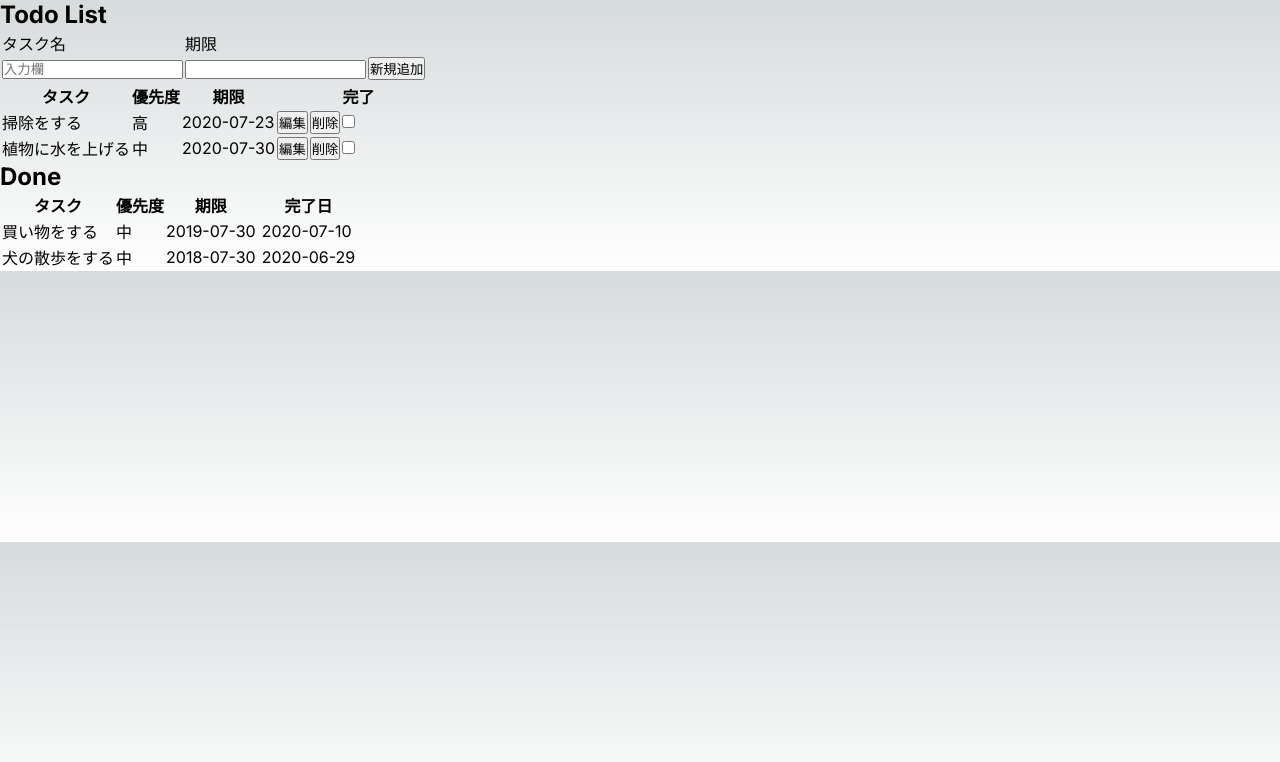
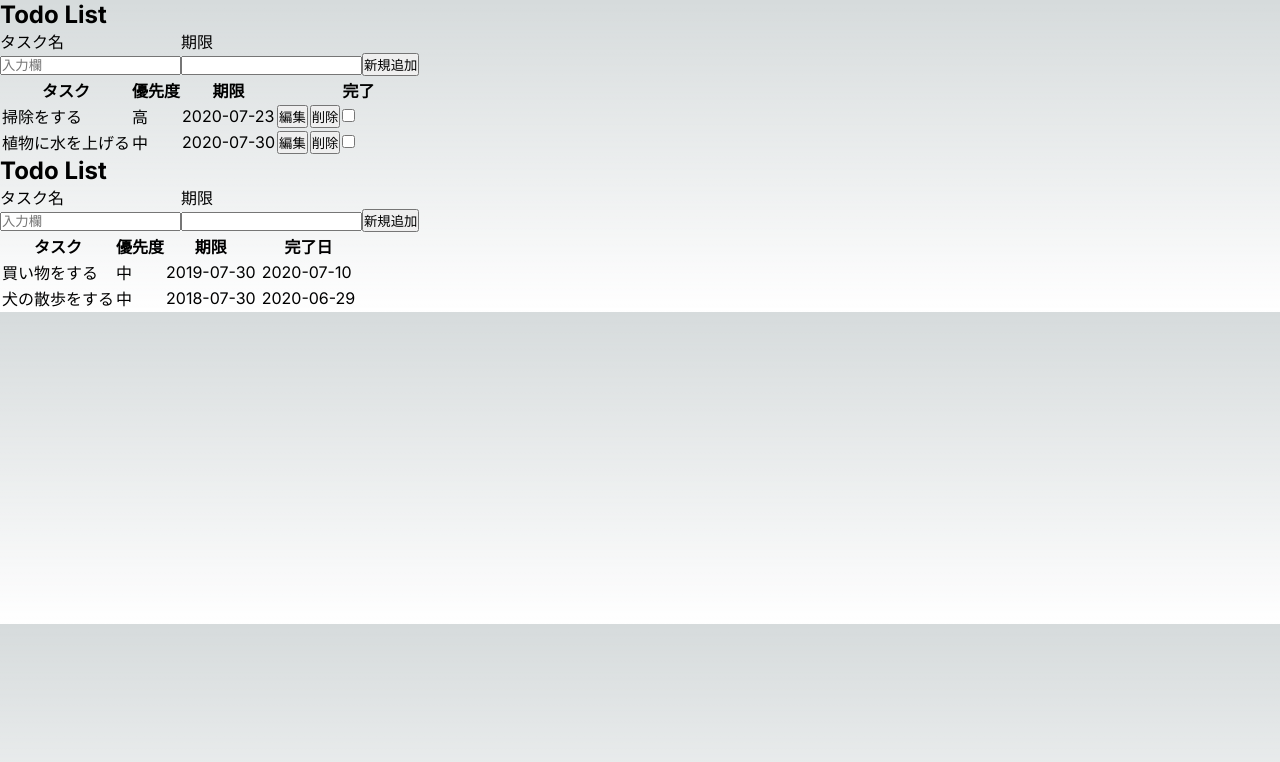
Before and after one commit to YinKa629/nextjs-sample-todo-app, a Next.js app: page / in a window 1280 px wide. Shown: the top 762 px of the page. Built offline with nearby package versions, Linux system fonts and the light colour scheme.

Commit message:
不具合発生（相談）

```diff
--- /dev/null
+++ b/src/app/components/NewTodoItem.tsx
@@ -0,0 +1,49 @@
+import { TodoItem } from "app/page";
+import { useState } from "react";
+import { v4 as uuidv4 } from "uuid";
+
+interface NewTodoItemProps {
+  onAddTodo: (task: string) => void;
+}
+
+export const NewTodoItem: React.FC<NewTodoItemProps> = ({ onAddTodo }) => {
+  const [task, setTask] = useState<string>("");
+
+  const changeTask = (e: React.ChangeEvent<HTMLInputElement>) => {
+    setTask(e.target.value);
+  };
+
+  const handleAddTodo = () => {
+    onAddTodo(task);
+    setTask("");
+  };
+
+  return (
+    <>
+      <thead>
+        <tr>
+          <td>タスク名</td>
+          <td>期限</td>
+        </tr>
+      </thead>
+      <tbody>
+        <tr>
+          <td>
+            <input
+              type="text"
+              value={task}
+              onChange={changeTask}
+              placeholder="入力欄"
+            />
+          </td>
+          <td>
+            <input type="text" />
+          </td>
+          <td>
+            <button onClick={handleAddTodo}>新規追加</button>
+          </td>
+        </tr>
+      </tbody>
+    </>
+  );
+};
--- a/src/app/components/TodoListItem.tsx
+++ b/src/app/components/TodoListItem.tsx
@@ -5,7 +5,7 @@ interface TodoItemProps {
   item: TodoItem;
 }
 
-function getPriorityLabel(priority: number) {
+function getPriorityLabel(priority?: number) {
   switch (priority) {
     case 1:
       return "高";
@@ -15,19 +15,18 @@ function getPriorityLabel(priority: number) {
       return "低";
     // 修正点：undefinedを返す可能性がある場合には、defaultを設定
     default:
-      return undefined;
+      return "-";
   }
 }
 
+// 修正点：default exportからnamed exportへ変更
 export const TodoListItem: React.FC<TodoItemProps> = ({ item }) => {
   return (
     // 修正点：Keyはmapの要素ではなく、item.idを用いる
     <tr key={item.id}>
       <td>{item.taskName}</td>
       {/* 修正点：item.priorityがundefinedかチェックした上でgetPriorityLabelを呼び出す */}
-      <td>
-        {item.priority !== undefined ? getPriorityLabel(item.priority) : "-"}
-      </td>
+      <td>{getPriorityLabel(item.priority)}</td>
       <td>{item.deadline?.toISOString().slice(0, 10) ?? "-"}</td>
       <td>{!item.completed ? <button>編集</button> : ""}</td>
       <td>{!item.completed ? <button>削除</button> : ""}</td>
--- a/src/app/page.tsx
+++ b/src/app/page.tsx
@@ -4,6 +4,8 @@ import { v4 as uuidv4 } from "uuid";
 import { useState } from "react";
 // 修正点：default exportからnamed exportへ変更、{}でモジュール名を指定
 import { TodoListItem } from "./components/TodoListItem";
+import React from "react";
+import { NewTodoItem } from "./components/NewTodoItem";
 
 export type TodoItem = {
   id: string;
@@ -15,9 +17,10 @@ export type TodoItem = {
   completedAt?: Date;
 };
 
-// 修正点：Reactコンポーネントに渡す型をPropsでまとめる
-interface TodoItemProps {
-  todoItem: TodoItem[];
+// 修正点：Reactコンポーネントに渡す型をPropsでまとめる（質問：Propsでまとめるべきなのか）
+interface TodoTableProps {
+  items: TodoItem[];
+  editable: boolean;
 }
 
 const todoData: TodoItem[] = [
@@ -54,58 +57,23 @@ const todoData: TodoItem[] = [
 ];
 
 // 修正点：todoDataをTableコンポーネントから渡すように変える
-const TodoTable: React.FC<TodoItemProps> = ({ todoItem }) => {
-  const incompleteItems = todoItem.filter((todoItem) => !todoItem.completed);
+export const TodoTable: React.FC<TodoTableProps> = ({ items, editable }) => {
+  // 修正点：第一引数はtodoData、第二引数はtodoDate全体を書き換える関数、useStateの引数にはtodoDateを入れる
+  const [todoItems, setTodoItems] = useState<TodoItem[]>(items);
 
-  // 修正点：第一引数はtodoData、第二引数はtodoDate全体を書き換える関数、useStateの引数にはtodoDateを入れる
-  const [todoItems, setTodoItems] = useState<TodoItem[]>(incompleteItems);
-  const [task, setTask] = useState<string>("");
-
-  const changeTask = (e: React.ChangeEvent<HTMLInputElement>) => {
-    setTask(e.target.value);
-  };
-
-  const addTodoItems = () => {
-    // e.preventDefault(); 必要かどうか不明
+  const addTodoItems = (task: string) => {
     if (!task.trim()) return;
 
     setTodoItems((todoItems) => [
       ...todoItems,
       { id: uuidv4(), taskName: task, completed: false },
     ]);
-
-    setTask("");
   };
 
   return (
     <div>
       <h2>Todo List</h2>
-      <table>
-        <thead>
-          <tr>
-            <td>タスク名</td>
-            <td>期限</td>
-          </tr>
-        </thead>
-        <tbody>
-          <tr>
-            <td>
-              <input
-                type="text"
-                value={task}
-                onChange={changeTask}
-                placeholder="入力欄"
-              />
-            </td>
-            <td>
-              <input type="text"></input>
-            </td>
-            <td>
-              <button onClick={addTodoItems}>新規追加</button>
-            </td>
-          </tr>
-        </tbody>
-      </table>
+      <NewTodoItem onAddTodo={addTodoItems} />
       <table>
         <thead>
           <tr>
@@ -114,7 +82,7 @@ const TodoTable: React.FC<TodoItemProps> = ({ todoItem }) => {
             <th>期限</th>
             <th></th>
             <th></th>
-            <th>完了</th>
+            <th>{editable ? "完了" : "完了日"}</th>
           </tr>
         </thead>
         <tbody>
@@ -127,40 +95,17 @@ const TodoTable: React.FC<TodoItemProps> = ({ todoItem }) => {
   );
 };
 
-const DoneTable: React.FC = () => {
+const Table: React.FC = () => {
+  const incompleteItems = todoData.filter((item) => !item.completed);
   const doneItems = todoData.filter((item) => item.completed);
   return (
     <div>
-      <h2>Done</h2>
-      <table>
-        <thead>
-          <tr>
-            <th>タスク</th>
-            <th>優先度</th>
-            <th>期限</th>
-            <th></th>
-            <th></th>
-            <th>完了日</th>
-          </tr>
-        </thead>
-        <tbody>
-          {doneItems.map((item) => (
-            <TodoListItem key={item.id} item={item} />
-          ))}
-        </tbody>
-      </table>
+      {/* 修正点： 2つのTableを1つのコンポーネントに集約し、ediitable変数で切り替え*/}
+      <TodoTable items={incompleteItems} editable={true} />
+      <TodoTable items={doneItems} editable={false} />
     </div>
   );
 };
 
-// 質問：下記の親コンポーネントもReactコンポーネント化(React.FC継承)すべきかどうか
-const Table: React.FC = () => {
-  return (
-    <div>
-      <TodoTable todoItem={todoData} />
-      <DoneTable />
-    </div>
-  );
-};
-
+// 質問：export const Tableやexportせずにconst Tableでは動かないのはなぜですか。
 export default Table;
```
